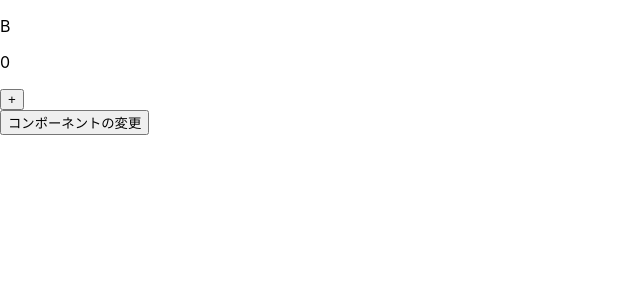
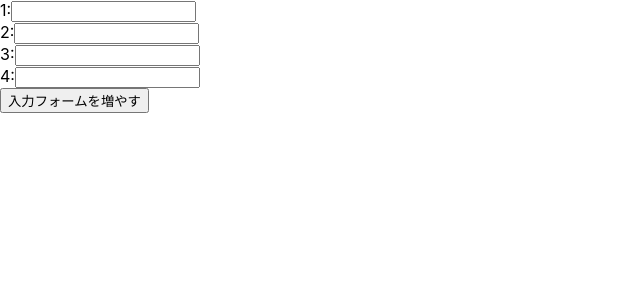
Before and after one commit to KNR1009/react-app, a Next.js app: page /example in a window 1280 px wide. Shown: the top 300 px of the page, without its empty margins (0-640 px from the left). Built offline with nearby package versions, Linux system fonts and the light colour scheme.

Commit message:
配列にkeyを指定する

```diff
--- a/pages/example/index.tsx
+++ b/pages/example/index.tsx
@@ -27,18 +27,23 @@ const Count: React.FC<CountProps> = ({ title }) => {
 };
 
 const Example: NextPage = () => {
-  const [toggle, setToggle] = useState<boolean>(false);
-  const toggleComponent = () => {
-    setToggle(!toggle);
+  // const inputNum = [1, 2, 3, 4];
+  const [inputNum, setInputNum] = useState<number[]>([1, 2, 3, 4]);
+  const onClick = () => {
+    const copy = [...inputNum];
+    copy.unshift(inputNum[inputNum.length - 1] + 1);
+    setInputNum(copy);
   };
   return (
     <>
-      {toggle ? (
-        <Count key={"A"} title={"A"}></Count>
-      ) : (
-        <Count key={"B"} title={"B"}></Count>
-      )}
-      <button onClick={toggleComponent}>コンポーネントの変更</button>
+      {inputNum.map((i, index) => (
+        <>
+          {i}:
+          <input type="text" key={index} />
+          <br />
+        </>
+      ))}
+      <button onClick={onClick}>入力フォームを増やす</button>
     </>
   );
 };
```
